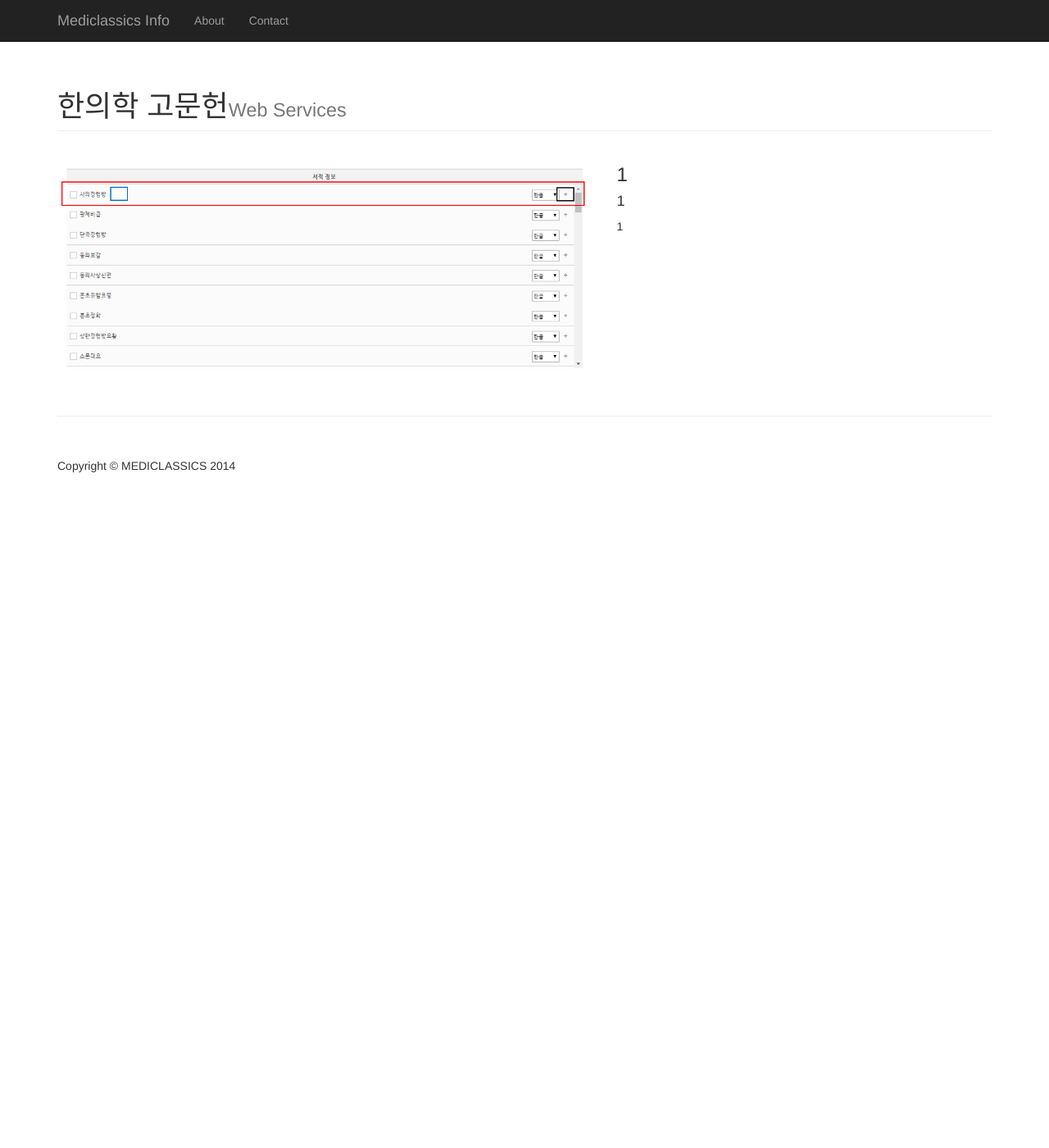
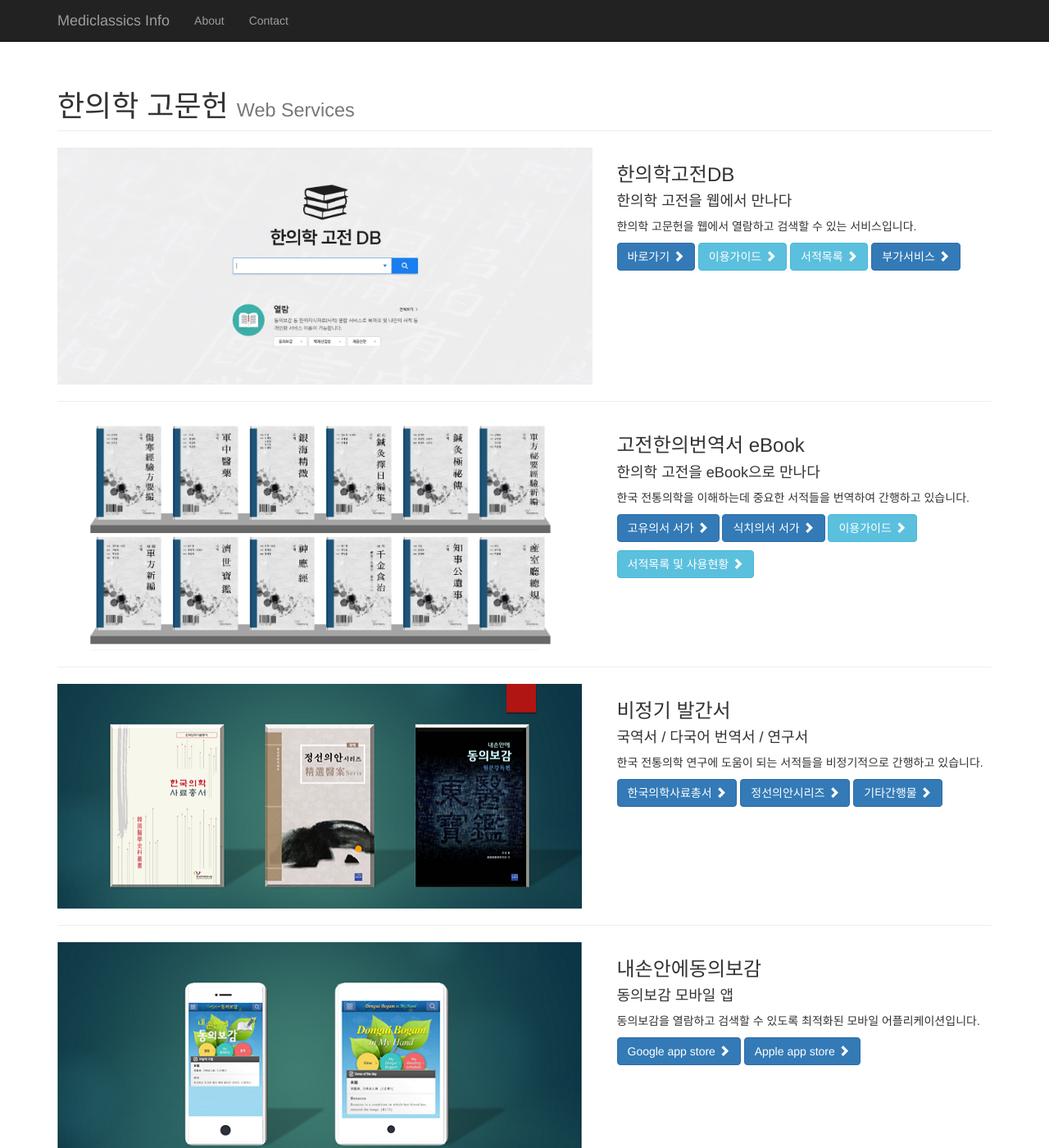
Before and after one commit to mediclassics/mediclassics.github.io, a Jekyll site: the page built from index.md, in a window 1280 px wide and 1400 px high. Shown: the whole window at 82% size. Built offline with Jekyll 4.4.1, drawn with Linux system fonts in a browser that asks for light colours; nearby versions of some CDN libraries; a script that is not in the unit is left out.

Commit message:
Update main.html

```diff
--- a/_includes/main.html
+++ b/_includes/main.html
@@ -1 +1,139 @@
-<div class='row'><div class='col-lg-12'><h1 class='page-header'>한의학 고문헌<small>Web Services</small></h1></div></div><div class='row'><div class='col-md-7'><a href='1'><img class='img-responsive' src='img/index001.PNG' alt=''></a></div><div class='col-md-5'><h3>1</h3><h4>1</h4><p>1</p></div></div>
+<div class="row">
+    <div class="col-lg-12">
+        <h1 class="page-header">한의학 고문헌
+            <small>Web Services</small>
+        </h1>
+    </div>
+</div>
+
+
+<!-- Project One -->
+<div class="row">
+    <div class="col-md-7">
+        <a href="https://mediclassics.kr">
+            <img class="img-responsive" src="img/index01.jpg" alt="">
+        </a>
+    </div>
+
+    <div class="col-md-5">
+        <h3>한의학고전DB</h3>
+        <h4>한의학 고전을 웹에서 만나다</h4>
+        <p>한의학 고문헌을 웹에서 열람하고 검색할 수 있는 서비스입니다. </p>
+        <!-- <div class="btn-group"> -->
+
+            <a class="btn btn-primary" href="https://mediclassics.kr">
+                바로가기
+                <span class="glyphicon glyphicon-chevron-right"></span>
+            </a>
+
+            <a class="btn btn-info" href="https://mediclassics.github.io/document/">
+                이용가이드
+                <span class="glyphicon glyphicon-chevron-right"></span>
+            </a>
+
+            <a class="btn btn-info" href="{{site.baseurl}}/contents/database/list">
+                서적목록
+                <span class="glyphicon glyphicon-chevron-right"></span>
+            </a>
+
+            <a class="btn btn-primary" href="{{site.baseurl}}/contents/database/apps">
+                부가서비스
+                <span class="glyphicon glyphicon-chevron-right"></span>
+            </a>
+
+    </div>
+</div>
+<!-- /.row -->
+
+<hr>
+
+<!-- Project Two -->
+<div class="row">
+    <div class="col-md-7">
+        <a href="{{site.baseurl}}/contents/bookshelf/eBooklist">
+            <img class="img-responsive" src="img/index02.png" alt="">
+        </a>
+    </div>
+    <div class="col-md-5">
+        <h3>고전한의번역서 eBook</h3>
+        <h4>한의학 고전을 eBook으로 만나다</h4>
+        <p>한국 전통의학을 이해하는데 중요한 서적들을 번역하여 간행하고 있습니다.</p>
+
+        <a class="btn btn-primary" href="{{site.baseurl}}/contents/bookshelf/eBook/고유의서">
+            고유의서 서가
+            <span class="glyphicon glyphicon-chevron-right"></span>
+        </a>
+
+        <a class="btn btn-primary" href="{{site.baseurl}}/contents/bookshelf/eBook/식치의서">
+            식치의서 서가
+                <span class="glyphicon glyphicon-chevron-right"></span>
+            </a>
+
+        <a class="btn btn-info" href="https://www.gitbook.com/book/kmongoing/guide/details">
+            이용가이드
+            <span class="glyphicon glyphicon-chevron-right"></span>
+        </a>
+
+        <a class="btn btn-info" href="{{site.baseurl}}/contents/bookshelf/eBooklist">
+            서적목록 및 사용현황
+            <span class="glyphicon glyphicon-chevron-right"></span>
+        </a>
+
+    </div>
+</div>
+<!-- /.row -->
+
+<hr>
+
+<!-- Project Two -->
+<div class="row">
+    <div class="col-md-7">
+        <a href="{{site.baseurl}}/contents/bookshelf/paperBook/정선의안">
+            <img class="img-responsive" src="img/index03.png" alt="">
+        </a>
+    </div>
+
+    <div class="col-md-5">
+        <h3>비정기 발간서</h3>
+        <h4>국역서 / 다국어 번역서 / 연구서</h4>
+        <p>한국 전통의학 연구에 도움이 되는 서적들을 비정기적으로 간행하고 있습니다.</p>
+
+        <a class="btn btn-primary" href="{{site.baseurl}}/contents/bookshelf/paperBook/사료총서">
+            한국의학사료총서
+            <span class="glyphicon glyphicon-chevron-right"></span>
+        </a>
+
+        <a class="btn btn-primary" href="{{site.baseurl}}/contents/bookshelf/paperBook/정선의안">
+            정선의안시리즈
+            <span class="glyphicon glyphicon-chevron-right"></span>
+        </a>
+
+        <a class="btn btn-primary" href="{{site.baseurl}}/contents/bookshelf/paperBook/기타간행물">
+            기타간행물
+            <span class="glyphicon glyphicon-chevron-right"></span>
+        </a>
+
+    </div>
+</div>
+<!-- /.row -->
+
+<hr>
+
+<!-- Project Three -->
+<div class="row">
+    <div class="col-md-7">
+        <a href="https://goo.gl/0rjUQc">
+            <img class="img-responsive" src="img/index04.png" alt="">
+        </a>
+    </div>
+    <div class="col-md-5">
+        <h3>내손안에동의보감</h3>
+        <h4>동의보감 모바일 앱</h4>
+        <p>동의보감을 열람하고 검색할 수 있도록 최적화된 모바일 어플리케이션입니다.</p>
+        <a class="btn btn-primary" href="https://goo.gl/0rjUQc">Google app store
+            <span class="glyphicon glyphicon-chevron-right"></span></a>
+        <a class="btn btn-primary" href="https://itunes.apple.com/kr/app/naeson-an-e-dong-uibogam/id910090103?mt=8">Apple app store
+            <span class="glyphicon glyphicon-chevron-right"></span></a>
+    </div>
+</div>
+<!-- /.row -->
```
